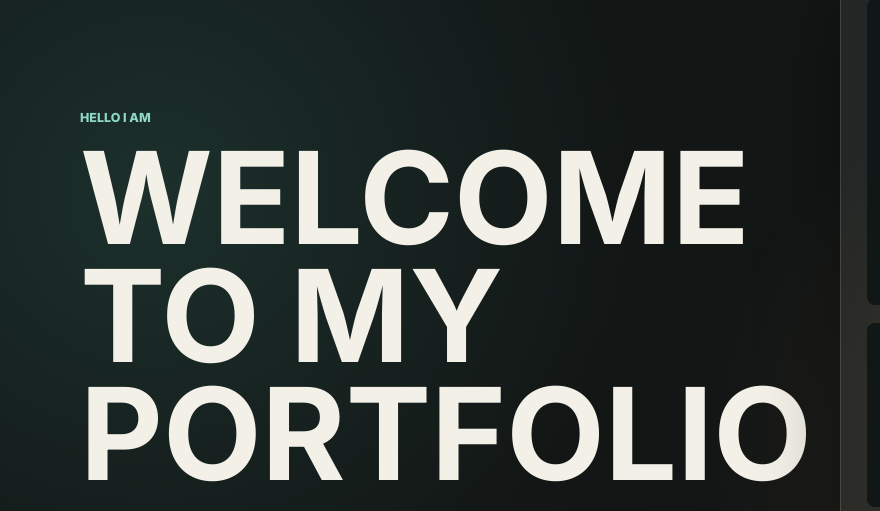
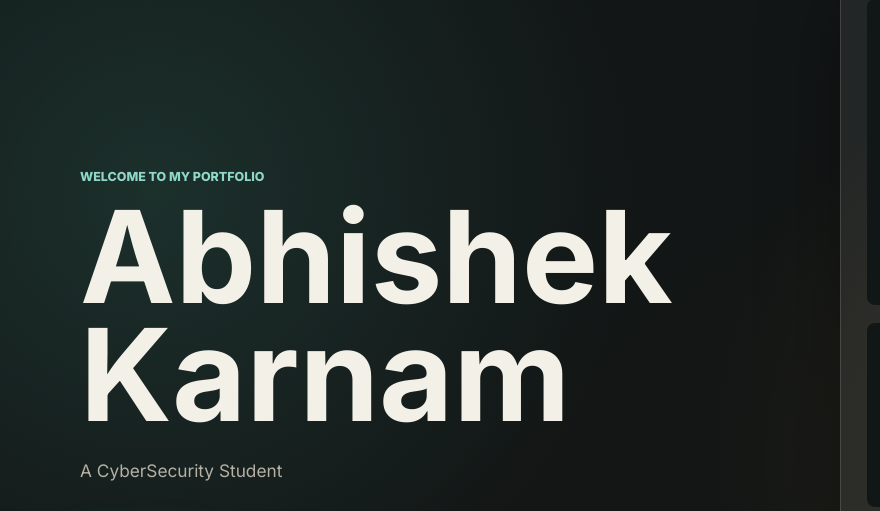
Before and after one commit to Abhishekkarnam/My-Portfolio, a plain HTML site: page index.html in a window 1280 px wide. Shown: the part 157-668 px from the top of the page, 0-880 px from the left. Drawn offline with Linux system fonts and the light colour scheme.

Commit message:
Updated resume page details from the hello error

```diff
--- a/index.html
+++ b/index.html
@@ -31,8 +31,8 @@
   <main>
     <section class="hero section">
       <div class="hero-copy reveal">
-        <p class="eyebrow">Hello I AM</p>
-        <h1>WELCOME TO MY PORTFOLIO</h1>
+        <p class="eyebrow">WELCOME TO MY PORTFOLIO</p>
+        <h1>Abhishek Karnam</h1>
         <p class="hero-text">
           A CyberSecurity Student
         </p>
```
